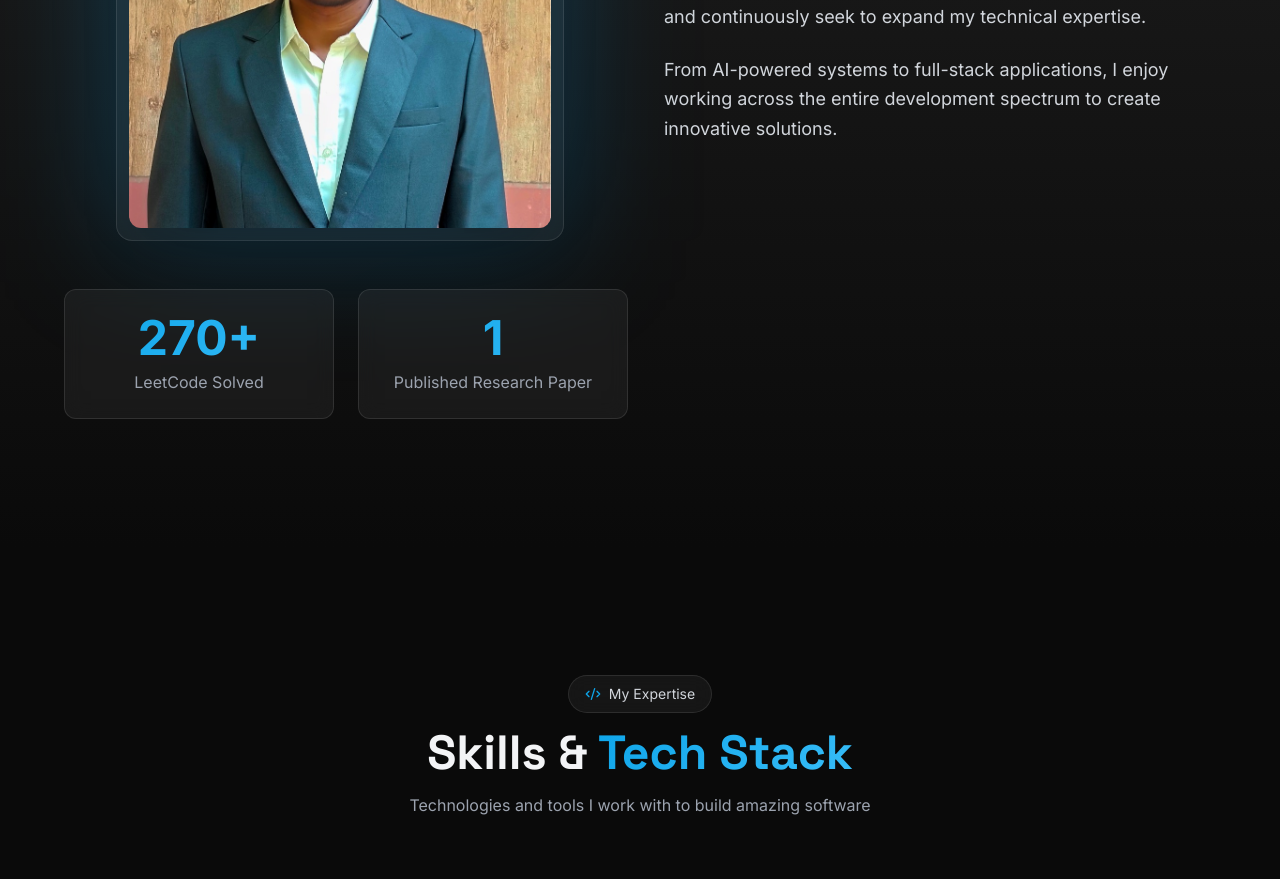
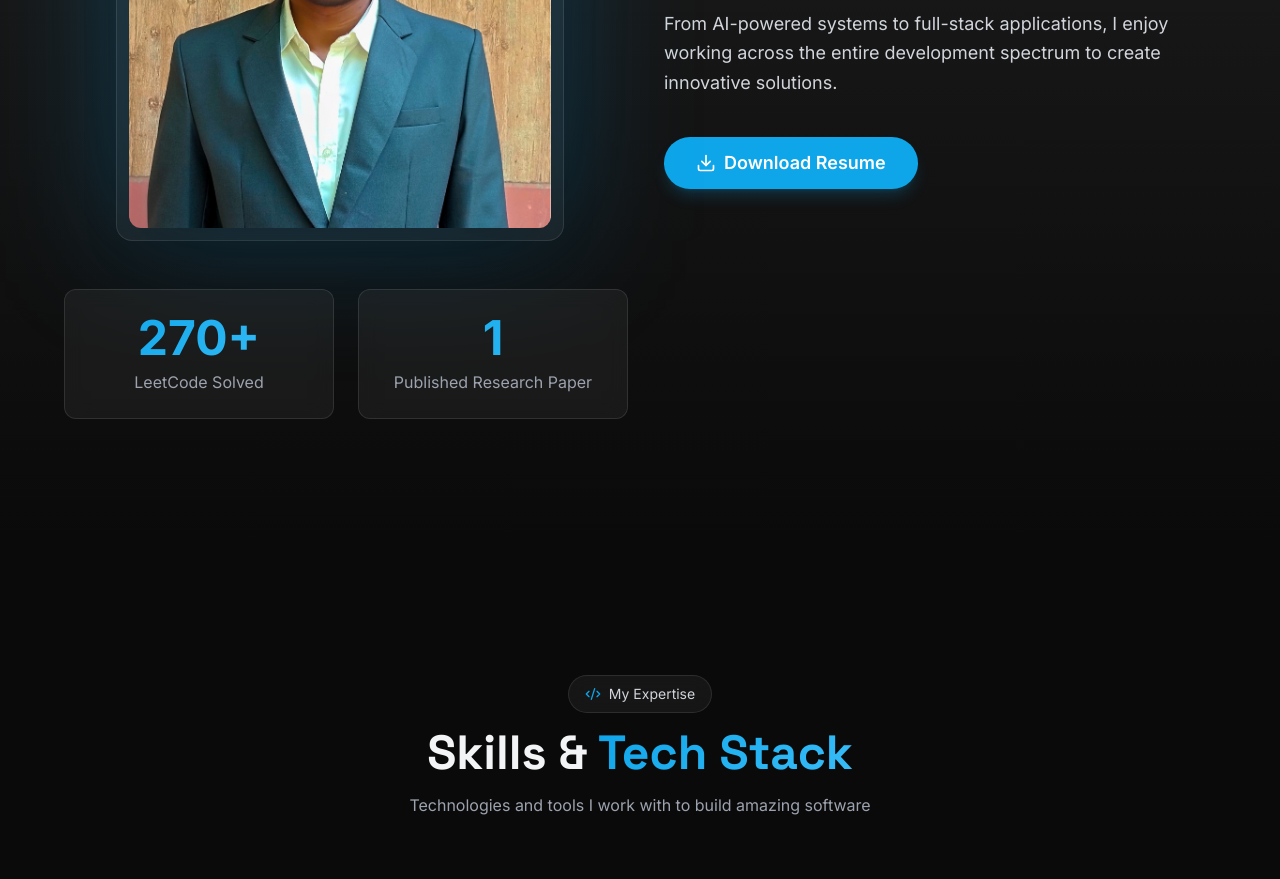
Before and after one commit to Sanjay3637/My-portfolio-website-updated, a React (Vite) app: page / in a window 1280 px wide. Shown: the part 1360-2239 px from the top of the page. Built offline with nearby package versions, Linux system fonts and the light colour scheme.

Commit message:
Added download resume button

```diff
--- a/src/components/About.jsx
+++ b/src/components/About.jsx
@@ -1,6 +1,6 @@
 import { useInView } from 'react-intersection-observer';
 import { motion } from 'framer-motion';
-import { User } from 'lucide-react';
+import { User, Download } from 'lucide-react';
 import { staggerContainer, staggerItem } from '../utils/animations';
 
 const About = () => {
@@ -63,6 +63,19 @@ const About = () => {
                         <p className="text-lg text-gray-300 leading-relaxed">
                             From AI-powered systems to full-stack applications, I enjoy working across the entire development spectrum to create innovative solutions.
                         </p>
+
+                        <div className="pt-4">
+                            <motion.a
+                                href="/SANJAY R - 714022104130.pdf"
+                                download="Sanjay_Resume.pdf"
+                                whileHover={{ scale: 1.05 }}
+                                whileTap={{ scale: 0.95 }}
+                                className="inline-flex items-center gap-2 bg-primary-500 hover:bg-primary-600 text-white px-8 py-3 rounded-full text-lg font-semibold shadow-lg shadow-primary-500/20 transition-all"
+                            >
+                                <Download className="w-5 h-5" />
+                                Download Resume
+                            </motion.a>
+                        </div>
                     </motion.div>
                 </div>
 
```
Also changed, not shown: 2 other files (tests, documents, lock files or other folders).
